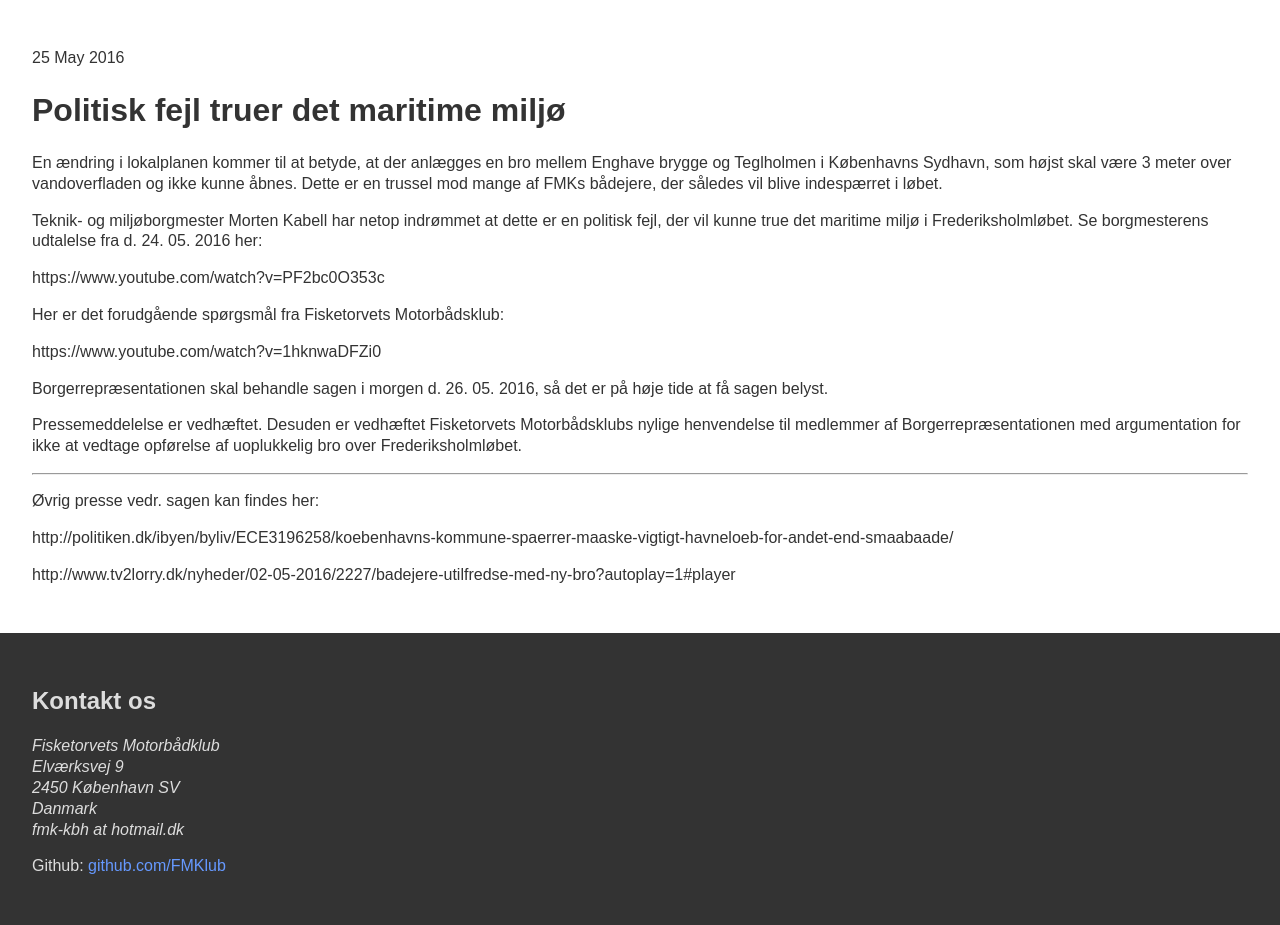
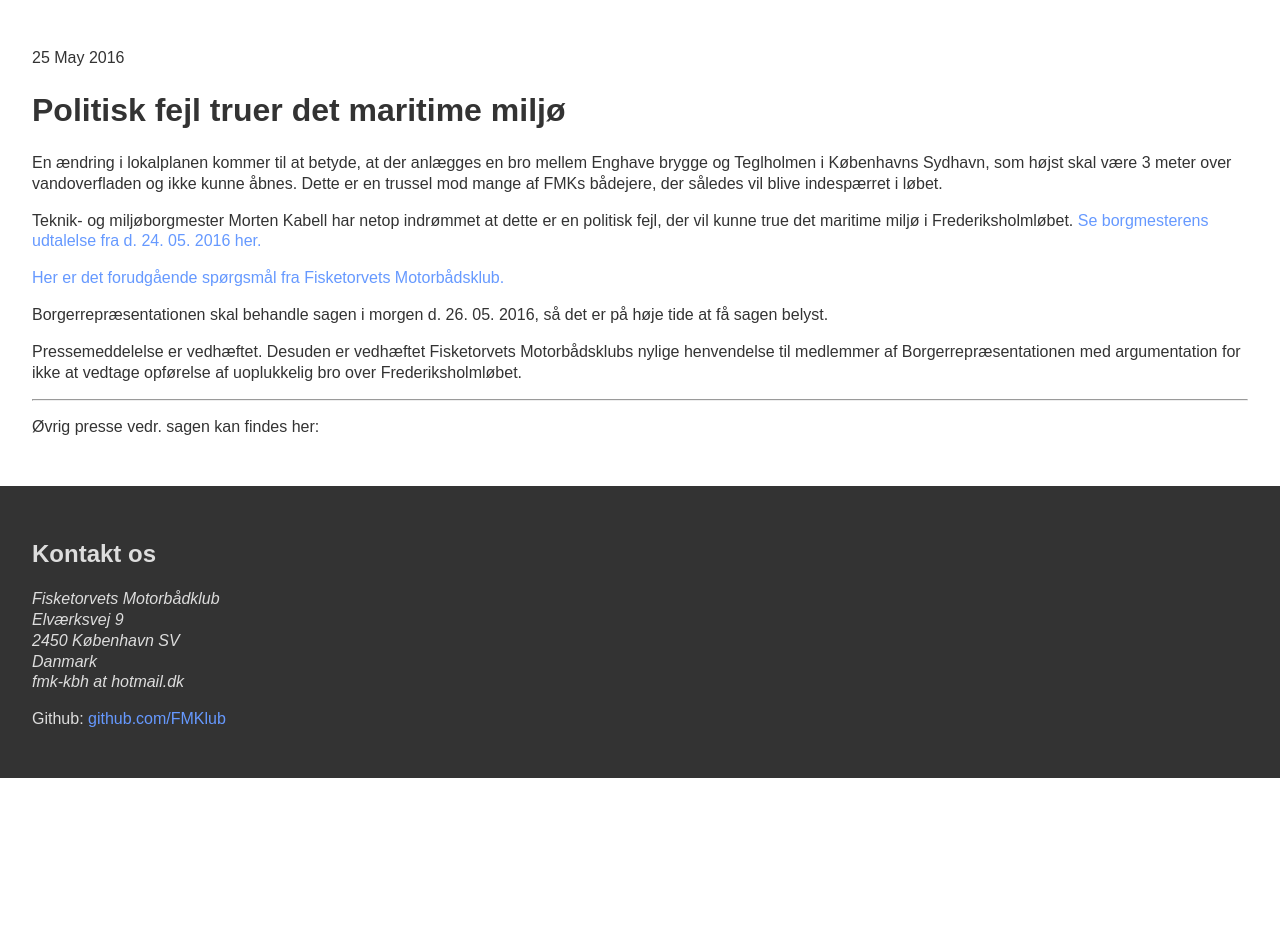
Before and after one commit to fisketorvetsmotorbaadklub/fisketorvetsmotorbaadklub.github.io, a Jekyll site: the page built from _posts/2016-05-24-nyt-website-for-fmk.md, in a window 1280 px wide. Shown: the part 197-1122 px from the top of the page. Built offline with Jekyll 4.4.1, drawn with Linux system fonts in a browser that asks for light colours; after the commit the page ends 975 px from its top, so only the background shows below that.

Commit message:
Update 2016-05-24-nyt-website-for-fmk.md

```diff
--- a/_posts/2016-05-24-nyt-website-for-fmk.md
+++ b/_posts/2016-05-24-nyt-website-for-fmk.md
@@ -8,13 +8,9 @@ date: 2016-05-25
 
 En ændring i lokalplanen kommer til at betyde, at der anlægges en bro mellem Enghave brygge og Teglholmen i Københavns Sydhavn, som højst skal være 3 meter over vandoverfladen og ikke kunne åbnes. Dette er en trussel mod mange af FMKs bådejere, der således vil blive indespærret i løbet.
 
-Teknik- og miljøborgmester Morten Kabell har netop indrømmet at dette er en politisk fejl, der vil kunne true det maritime miljø i Frederiksholmløbet. Se borgmesterens udtalelse fra d. 24. 05. 2016 her:
+Teknik- og miljøborgmester Morten Kabell har netop indrømmet at dette er en politisk fejl, der vil kunne true det maritime miljø i Frederiksholmløbet. [Se borgmesterens udtalelse fra d. 24. 05. 2016 her.](https://www.youtube.com/watch?v=PF2bc0O353c)
 
-https://www.youtube.com/watch?v=PF2bc0O353c
-
-Her er det forudgående spørgsmål fra Fisketorvets Motorbådsklub:
-
-https://www.youtube.com/watch?v=1hknwaDFZi0
+[Her er det forudgående spørgsmål fra Fisketorvets Motorbådsklub.](https://www.youtube.com/watch?v=1hknwaDFZi0)
 
 Borgerrepræsentationen skal behandle sagen i morgen d. 26. 05. 2016, så det er på høje tide at få sagen belyst.
 
@@ -24,6 +20,6 @@ Pressemeddelelse er vedhæftet. Desuden er vedhæftet Fisketorvets Motorbådsklu
 
 Øvrig presse vedr. sagen kan findes her:
 
-http://politiken.dk/ibyen/byliv/ECE3196258/koebenhavns-kommune-spaerrer-maaske-vigtigt-havneloeb-for-andet-end-smaabaade/
+[](http://politiken.dk/ibyen/byliv/ECE3196258/koebenhavns-kommune-spaerrer-maaske-vigtigt-havneloeb-for-andet-end-smaabaade/)
 
-http://www.tv2lorry.dk/nyheder/02-05-2016/2227/badejere-utilfredse-med-ny-bro?autoplay=1#player
+[](http://www.tv2lorry.dk/nyheder/02-05-2016/2227/badejere-utilfredse-med-ny-bro?autoplay=1#player)
```
